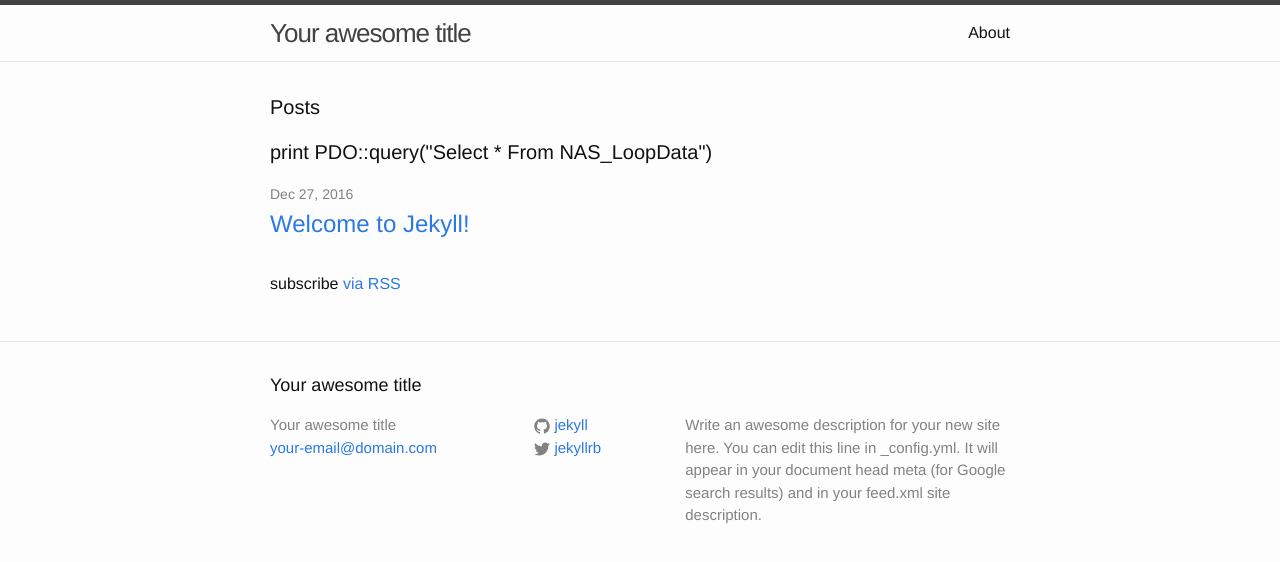
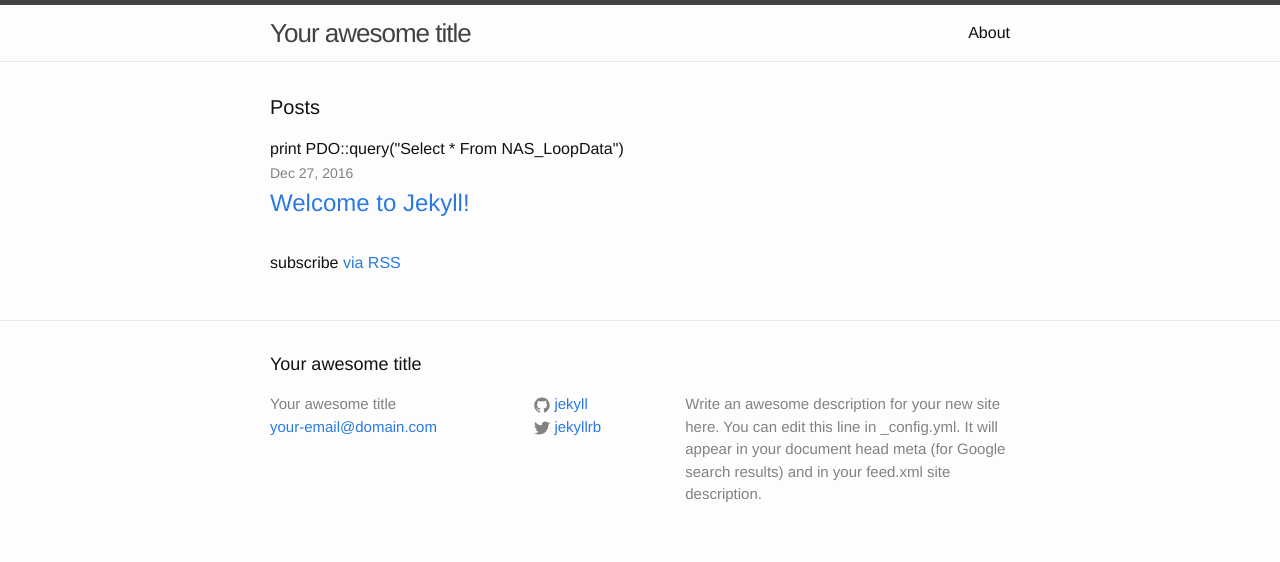
Before and after one commit to JoeSchroeder/JoeSchroeder.github.io, a Jekyll site: the page built from index.html, in a window 1280 px wide. Shown: the top 562 px of the page. Built offline with Jekyll 4.4.1, drawn with Linux system fonts in a browser that asks for light colours.

Commit message:
Update index.html

```diff
--- a/index.html
+++ b/index.html
@@ -15,7 +15,7 @@ $dbh = new PDO($dsn, $username, $password);
 <div class="home">
 
   <h1 class="page-heading">Posts</h1>
-  <h1 class="page-heading">print PDO::query("Select * From NAS_LoopData")</h1>
+  print PDO::query("Select * From NAS_LoopData")
 
   <ul class="post-list">
     {% for post in site.posts %}
```
